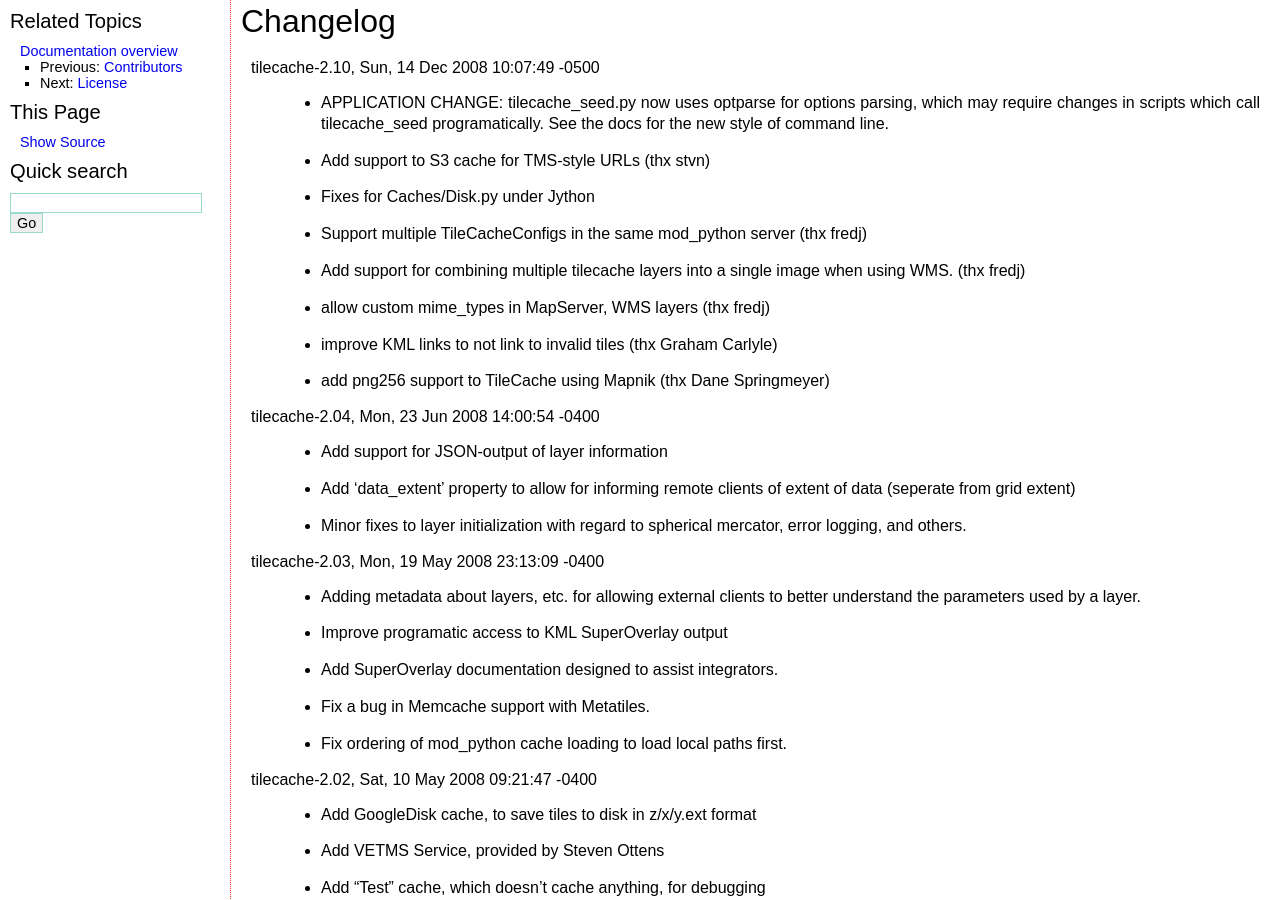
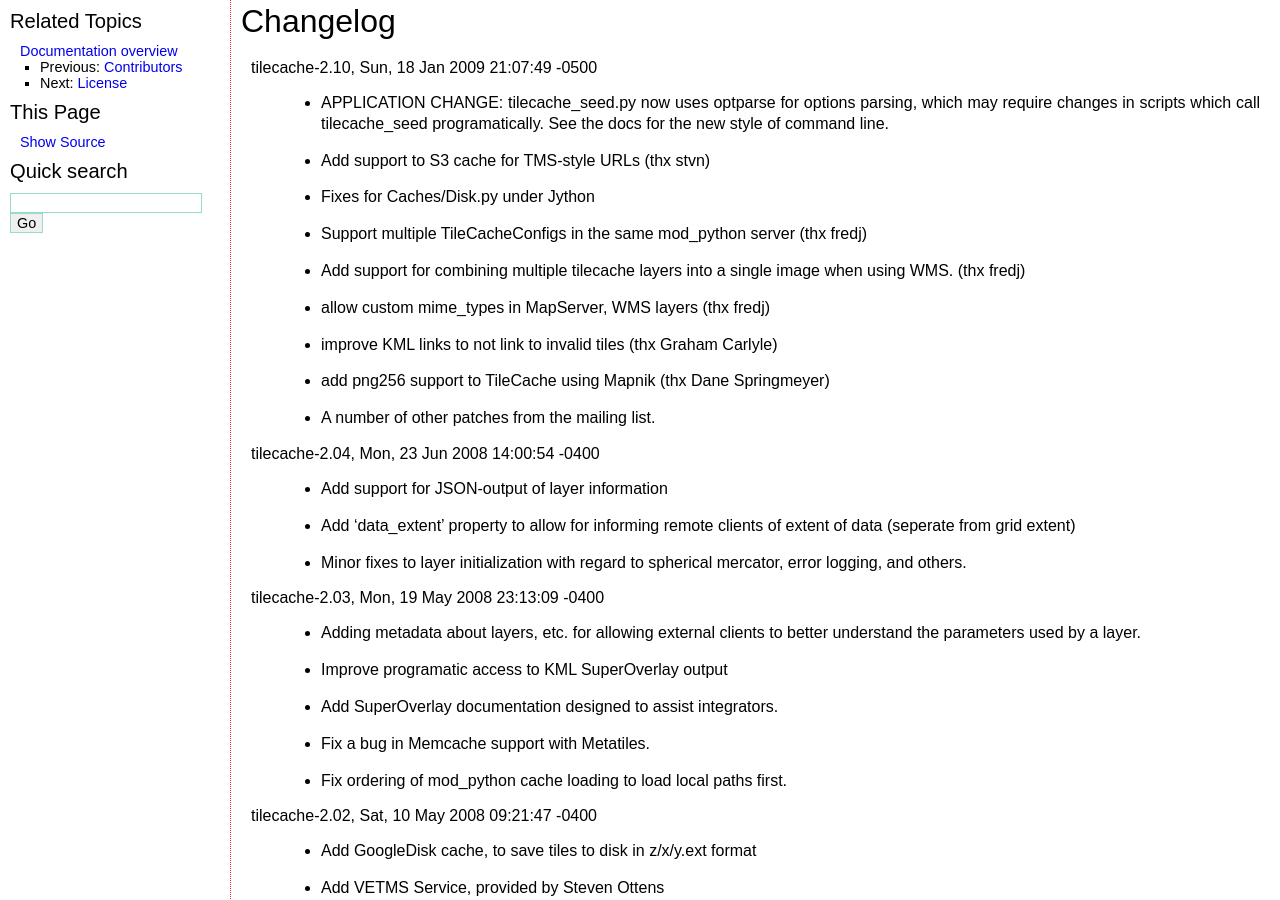
Before and after one commit to llerradyoh/tilecache, a Sphinx documentation site: the page built from tilecache/docs/NEWS.txt, in a window 1280 px wide and 900 px high. Built offline with Sphinx 7.4.7, drawn with Linux system fonts in a browser that asks for light colours.

Commit message:
update news for new release.

```diff
--- a/tilecache/docs/NEWS.txt
+++ b/tilecache/docs/NEWS.txt
@@ -1,7 +1,7 @@
 Changelog
 =========
 
-tilecache-2.10,  Sun, 14 Dec 2008 10:07:49 -0500
+tilecache-2.10,  Sun, 18 Jan 2009 21:07:49 -0500
  * APPLICATION CHANGE: tilecache_seed.py now uses optparse for options
    parsing, which may require changes in scripts which call tilecache_seed
    programatically. See the docs for the new style of command line.
@@ -13,6 +13,7 @@ tilecache-2.10,  Sun, 14 Dec 2008 10:07:49 -0500
  * allow custom mime_types in MapServer, WMS layers (thx fredj)
  * improve KML links to not link to invalid tiles (thx Graham Carlyle)
  * add png256 support to TileCache using Mapnik (thx Dane Springmeyer)
+ * A number of other patches from the mailing list.
 
 tilecache-2.04,  Mon, 23 Jun 2008 14:00:54 -0400
  * Add support for JSON-output of layer information
```
